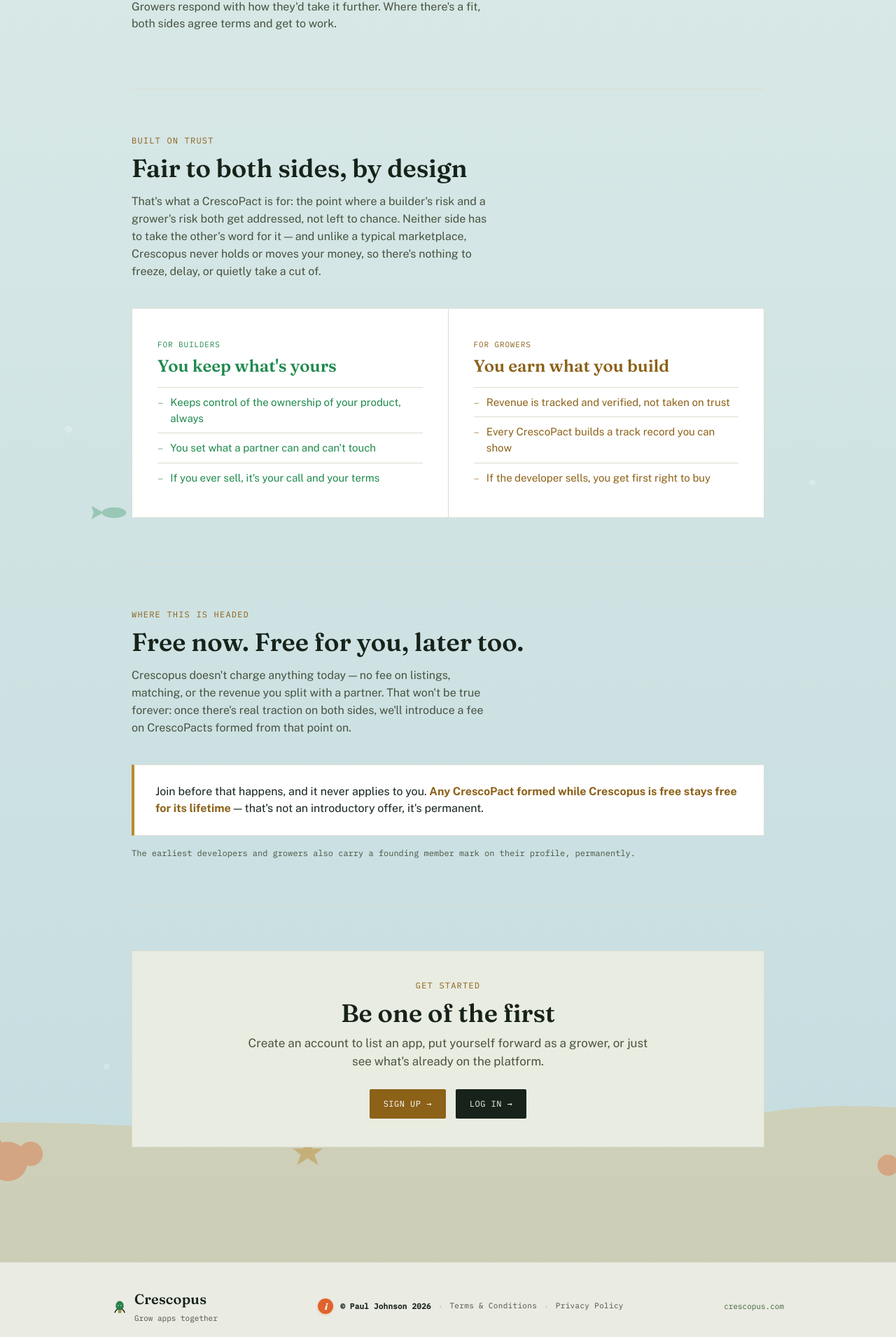
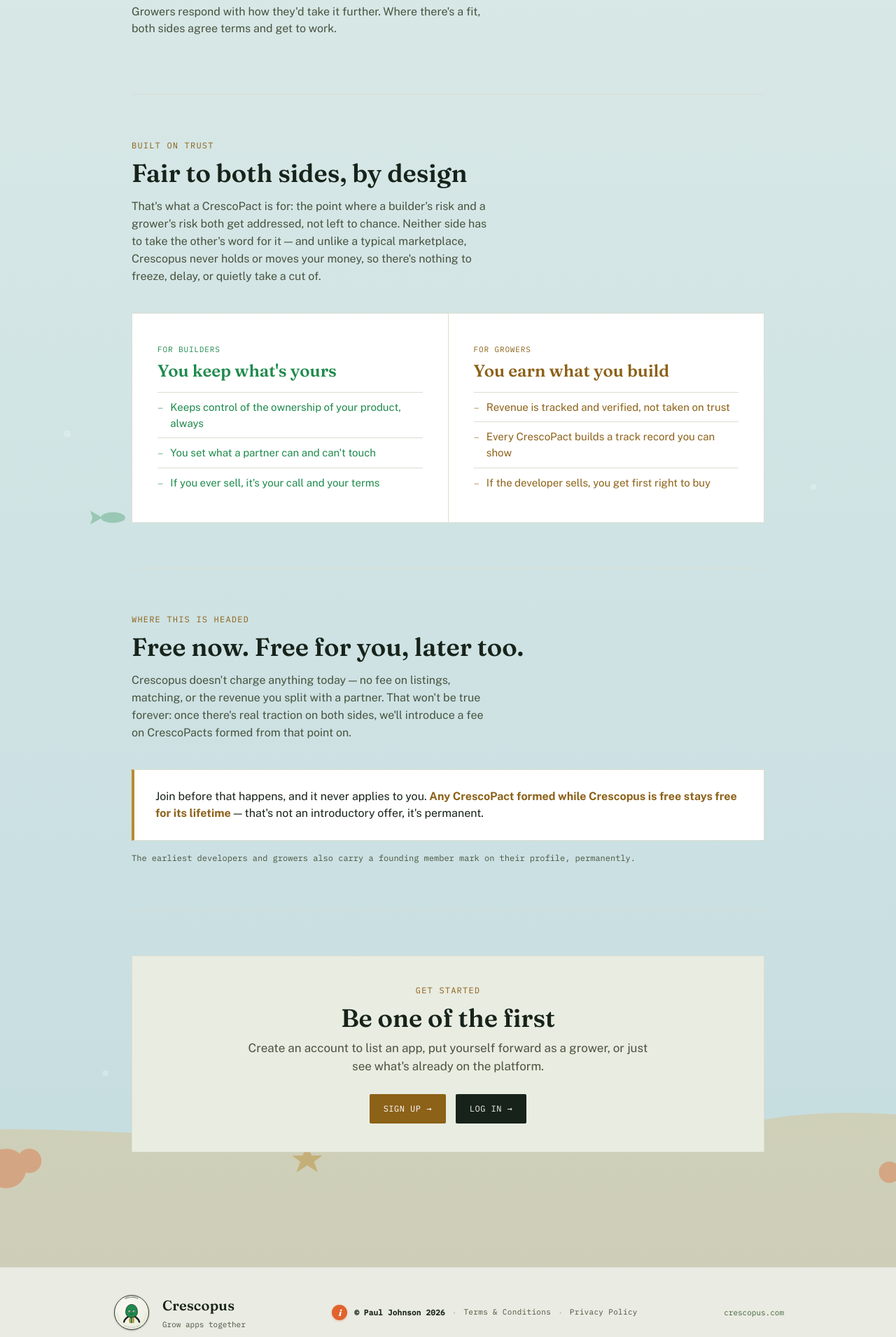
Before and after one commit to paulj189/crescopus, a Flask app: page / in a window 1280 px wide. Shown: the part 1490-3400 px from the top of the page at 70% size. Run offline with Flask 3, Linux system fonts and the light colour scheme; the visitor is signed in with stand-in values (Sample User, id 1).

Commit message:
logo change

```diff
--- a/app/static/css/style.css
+++ b/app/static/css/style.css
@@ -31,7 +31,7 @@
 }
 .brand-mark{font-family:var(--serif);font-weight:600;font-size:20px;letter-spacing:0.01em;}
 .brand-lockup{display:flex;align-items:center;gap:10px;}
-.brand-icon{width:30px;height:30px;flex-shrink:0;}
+.brand-icon{width:38px;height:38px;flex-shrink:0;}
 .nav-links{display:flex;gap:22px;align-items:center;font-family:var(--mono);font-size:12px;letter-spacing:0.03em;text-transform:uppercase;}
 .nav-links a{color:var(--muted);transition:color 0.15s ease;}
 .nav-links a:hover{color:var(--ink);}
@@ -98,8 +98,8 @@
 /* ---------- footer ---------- */
 .app-footer{padding:36px 28px;border-top:1px solid var(--line);background:rgba(243,244,239,0.78);margin-top:60px;}
 .app-footer .footer-grid{max-width:960px;margin:0 auto;display:flex;justify-content:space-between;align-items:center;flex-wrap:wrap;gap:20px;}
-.app-footer .footer-brand{display:flex;align-items:center;gap:10px;}
-.app-footer .footer-icon{width:22px;height:22px;flex-shrink:0;}
+.app-footer .footer-brand{display:flex;align-items:center;gap:16px;}
+.app-footer .footer-icon{width:56px;height:56px;flex-shrink:0;}
 .app-footer .footer-tag{font-family:var(--mono);font-size:11px;color:var(--muted);margin-top:4px;}
 .app-footer .domains{display:flex;gap:16px;font-family:var(--mono);font-size:11px;color:var(--sage);flex-wrap:wrap;align-items:center;}
 .app-footer .domains a{font:inherit;color:inherit;}
--- a/app/templates/base.html
+++ b/app/templates/base.html
@@ -7,6 +7,7 @@
 <link rel="preconnect" href="https://fonts.googleapis.com">
 <link rel="preconnect" href="https://fonts.gstatic.com" crossorigin>
 <link href="https://fonts.googleapis.com/css2?family=Fraunces:opsz,wght@9..144,400;9..144,600;9..144,700&family=Public+Sans:wght@400;500;600;700&family=IBM+Plex+Mono:wght@400;500&display=swap" rel="stylesheet">
+<link rel="icon" type="image/svg+xml" href="{{ url_for('static', filename='favicon.svg') }}">
 <link rel="stylesheet" href="{{ url_for('static', filename='css/style.css') }}">
 </head>
 <body>
@@ -70,18 +71,34 @@
 
 <nav class="app-nav">
   <a href="{{ url_for('index') }}" class="brand-lockup">
-    <svg class="brand-icon" viewBox="0 0 200 190" xmlns="http://www.w3.org/2000/svg" role="img" aria-label="Crescopus">
-      <path d="M75 130 C55 145,40 155,38 175" fill="none" stroke="#1E8A4C" stroke-width="14" stroke-linecap="round"/>
-      <path d="M90 135 C86 150,84 165,88 178" fill="none" stroke="#1E8A4C" stroke-width="13" stroke-linecap="round"/>
+    <svg class="brand-icon" viewBox="0 0 320 320" xmlns="http://www.w3.org/2000/svg" role="img" aria-label="Crescopus">
+      <defs>
+        <radialGradient id="navBadgeFill" cx="42%" cy="38%" r="75%">
+          <stop offset="0%" stop-color="#FCFBF6"/>
+          <stop offset="100%" stop-color="#E7EAD9"/>
+        </radialGradient>
+        <filter id="navBadgeShadow" x="-30%" y="-30%" width="160%" height="160%">
+          <feDropShadow dx="0" dy="2" stdDeviation="3" flood-color="#17231A" flood-opacity="0.25"/>
+        </filter>
+      </defs>
+      <g filter="url(#navBadgeShadow)">
+        <circle cx="160" cy="160" r="150" fill="url(#navBadgeFill)" stroke="#17231A" stroke-width="8"/>
+        <path d="M30,160 A130,130 0 0 1 290,160" fill="none" stroke="#FFFFFF" stroke-width="4" opacity="0.55"/>
+        <path d="M290,160 A130,130 0 0 1 30,160" fill="none" stroke="#17231A" stroke-width="4" opacity="0.12"/>
+      </g>
+      <g transform="translate(48,52) scale(1.08)">
+        <path d="M75 130 C55 145,40 155,38 175" fill="none" stroke="#17231A" stroke-width="14" stroke-linecap="round"/>
+        <path d="M90 135 C86 150,84 165,88 178" fill="none" stroke="#B98A2E" stroke-width="13" stroke-linecap="round"/>
         <path d="M100 137 C100 152,100 167,100 180" fill="none" stroke="#1E8A4C" stroke-width="12" stroke-linecap="round"/>
-      <path d="M112 135 C116 150,118 165,114 178" fill="none" stroke="#1E8A4C" stroke-width="13" stroke-linecap="round"/>
-      <path d="M126 130 C146 145,160 155,163 175" fill="none" stroke="#1E8A4C" stroke-width="14" stroke-linecap="round"/>
+        <path d="M112 135 C116 150,118 165,114 178" fill="none" stroke="#B98A2E" stroke-width="13" stroke-linecap="round"/>
+        <path d="M126 130 C146 145,160 155,163 175" fill="none" stroke="#17231A" stroke-width="14" stroke-linecap="round"/>
         <path d="M52 95 C52 55,72 32,100 32 C128 32,148 55,148 95 C148 122,128 138,100 138 C72 138,52 122,52 95 Z" fill="#1E8A4C" stroke="#17231A" stroke-width="4"/>
         <circle cx="82" cy="88" r="9" fill="#F3F4EF" stroke="#17231A" stroke-width="2"/>
         <circle cx="118" cy="88" r="9" fill="#F3F4EF" stroke="#17231A" stroke-width="2"/>
         <circle cx="84" cy="90" r="3.5" fill="#17231A"/>
         <circle cx="120" cy="90" r="3.5" fill="#17231A"/>
         <path d="M88 108 C94 114,106 114,112 108" fill="none" stroke="#17231A" stroke-width="3" stroke-linecap="round"/>
+      </g>
     </svg>
     <span class="brand-mark">Crescopus</span>
   </a>
@@ -114,7 +131,30 @@
 <footer class="app-footer">
   <div class="footer-grid">
     <div class="footer-brand">
-      <svg class="footer-icon" viewBox="0 0 200 190" xmlns="http://www.w3.org/2000/svg" role="img" aria-label="Crescopus mark">
+      <svg class="footer-icon" viewBox="0 0 320 320" xmlns="http://www.w3.org/2000/svg" role="img" aria-label="Crescopus badge">
+        <defs>
+          <radialGradient id="footerBadgeFill" cx="42%" cy="38%" r="75%">
+            <stop offset="0%" stop-color="#FCFBF6"/>
+            <stop offset="100%" stop-color="#E7EAD9"/>
+          </radialGradient>
+          <filter id="footerBadgeShadow" x="-30%" y="-30%" width="160%" height="160%">
+            <feDropShadow dx="0" dy="4" stdDeviation="5" flood-color="#17231A" flood-opacity="0.28"/>
+          </filter>
+          <path id="footerTopArc" d="M40,160 A120,120 0 0 1 280,160" fill="none"/>
+          <path id="footerBotArc" d="M280,160 A120,120 0 0 1 40,160" fill="none"/>
+        </defs>
+        <g filter="url(#footerBadgeShadow)">
+          <circle cx="160" cy="160" r="140" fill="url(#footerBadgeFill)" stroke="#17231A" stroke-width="5"/>
+          <path d="M42,160 A118,118 0 0 1 278,160" fill="none" stroke="#FFFFFF" stroke-width="3" opacity="0.55"/>
+          <path d="M278,160 A118,118 0 0 1 42,160" fill="none" stroke="#17231A" stroke-width="3" opacity="0.12"/>
+        </g>
+        <text font-family="var(--mono)" font-size="15" font-weight="600" fill="#17231A" letter-spacing="3">
+          <textPath href="#footerTopArc" startOffset="50%" text-anchor="middle">CRESCOPUS</textPath>
+        </text>
+        <text font-family="var(--mono)" font-size="9" fill="#5C6858" letter-spacing="2">
+          <textPath href="#footerBotArc" startOffset="50%" text-anchor="middle">GROW APPS TOGETHER</textPath>
+        </text>
+        <g transform="translate(60,62)">
           <path d="M75 130 C55 145,40 155,38 175" fill="none" stroke="#17231A" stroke-width="14" stroke-linecap="round"/>
           <path d="M90 135 C86 150,84 165,88 178" fill="none" stroke="#B98A2E" stroke-width="13" stroke-linecap="round"/>
           <path d="M100 137 C100 152,100 167,100 180" fill="none" stroke="#1E8A4C" stroke-width="12" stroke-linecap="round"/>
@@ -126,6 +166,7 @@
           <circle cx="84" cy="90" r="3.5" fill="#17231A"/>
           <circle cx="120" cy="90" r="3.5" fill="#17231A"/>
           <path d="M88 108 C94 114,106 114,112 108" fill="none" stroke="#17231A" stroke-width="3" stroke-linecap="round"/>
+        </g>
       </svg>
       <div>
         <span class="brand-mark">Crescopus</span>
```
Also changed, not shown: app/templates/crescopus.html (+46 -5 lines), app/static/favicon.svg (added). Lines whose indentation alone changed are shown as unchanged.
